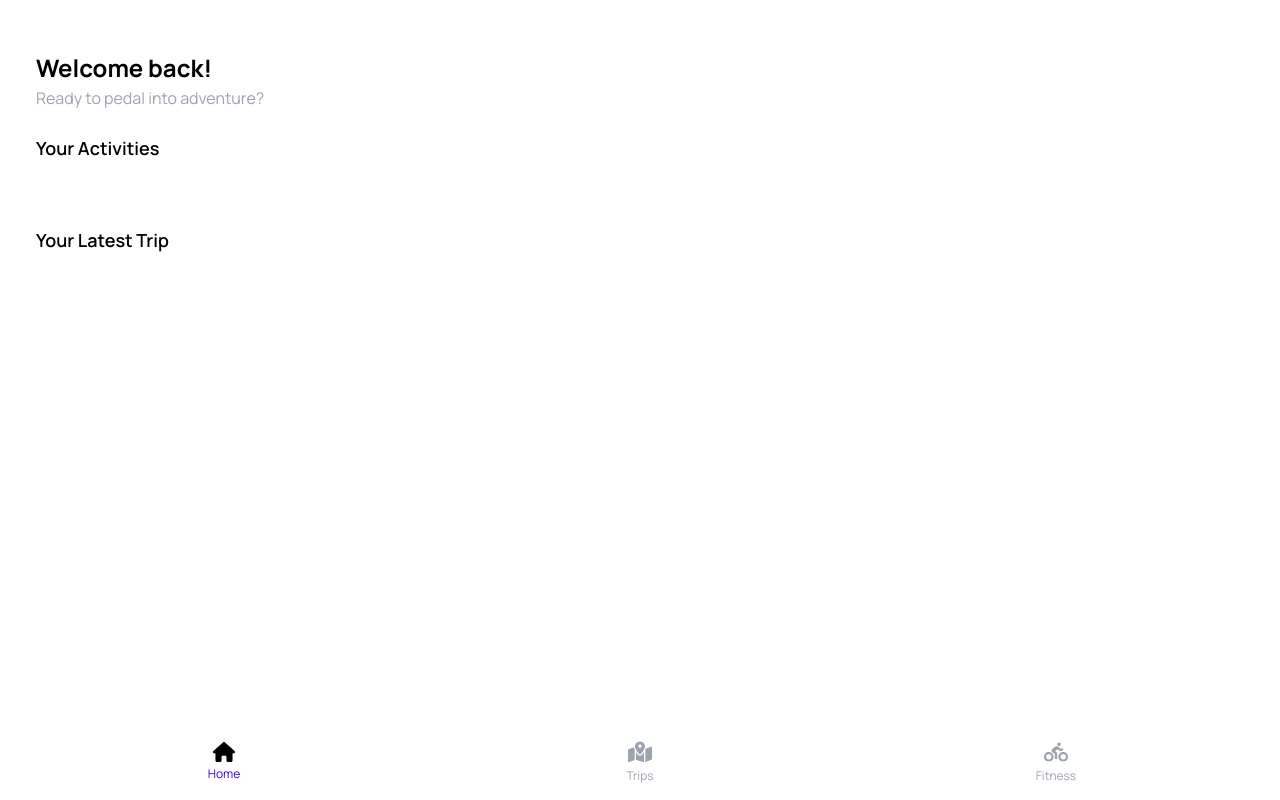
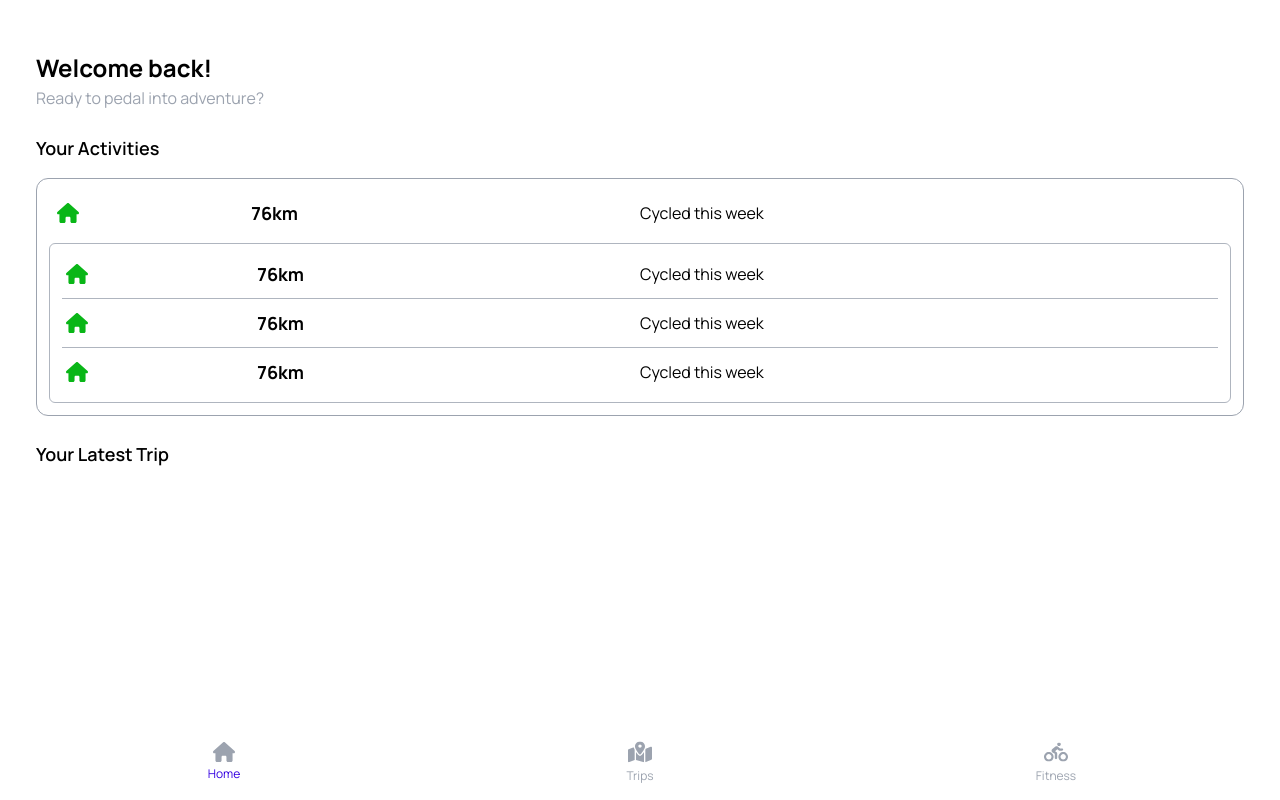
Before and after one commit to ProgrammingFlorian/nextgenbike, a React (Vite) app in the folder frontend/: page / in a window 1280 px wide. Built offline with nearby package versions, Linux system fonts and the light colour scheme.

Commit message:
add react google map

```diff
--- a/frontend/package.json
+++ b/frontend/package.json
@@ -10,6 +10,8 @@
     "preview": "vite preview"
   },
   "dependencies": {
+    "@react-google-maps/api": "^2.19.2",
+    "google-map-react": "^2.2.1",
     "localforage": "^1.10.0",
     "match-sorter": "^6.3.1",
     "react": "^18.2.0",
--- a/frontend/src/assets/svgs.jsx
+++ b/frontend/src/assets/svgs.jsx
@@ -1,12 +1,24 @@
 /* eslint-disable react/prop-types */
 export const Home = ({ fill }) => {
+  const generateClassName = (fill) => {
+    switch (fill) {
+      case 'gray':
+        return 'fill-gray';
+      case 'green':
+        return 'fill-green-500';
+      case 'indigo':
+        return 'fill-indigo-500';
+      default:
+        return 'fill-gray';
+    }
+  }
   return (
     <svg
       width="22"
       height="20"
       viewBox="0 0 22 20"
       xmlns="http://www.w3.org/2000/svg"
-      className={`fill-${fill}`}
+      className={generateClassName(fill)}
     >
       <path
         d="M21.9924 9.98047C21.9924 10.6836 21.4194 11.2344 20.7701 11.2344H19.5479L19.5747 17.4922C19.5747 17.5977 19.567 17.7031 19.5556 17.8086V18.4375C19.5556 19.3008 18.8719 20 18.0278 20H17.4167C17.3747 20 17.3326 20 17.2906 19.9961C17.2372 20 17.1837 20 17.1302 20H15.8889H14.9722C14.1281 20 13.4444 19.3008 13.4444 18.4375V17.5V15C13.4444 14.3086 12.8983 13.75 12.2222 13.75H9.77778C9.10174 13.75 8.55556 14.3086 8.55556 15V17.5V18.4375C8.55556 19.3008 7.87187 20 7.02778 20H6.11111H4.89271C4.83542 20 4.77812 19.9961 4.72083 19.9922C4.675 19.9961 4.62917 20 4.58333 20H3.97222C3.12812 20 2.44444 19.3008 2.44444 18.4375V14.0625C2.44444 14.0273 2.44444 13.9883 2.44826 13.9531V11.2344H1.22222C0.534722 11.2344 0 10.6875 0 9.98047C0 9.62891 0.114583 9.31641 0.381944 9.04297L10.175 0.3125C10.4424 0.0390625 10.7479 0 11.0153 0C11.2826 0 11.5882 0.078125 11.8174 0.273438L21.5722 9.04297C21.8778 9.31641 22.0306 9.62891 21.9924 9.98047Z"
--- a/frontend/src/components/Navbar.jsx
+++ b/frontend/src/components/Navbar.jsx
@@ -6,7 +6,7 @@ import { NavLink } from "react-router-dom";
 
 export default function Navbar() {
   return (
-    <nav className="fixed w-full bottom-0 z-50">
+    <nav className="fixed w-full bottom-0 z-50 bg-white">
       <div className="grid grid-cols-3 px-4">
         <NavLink
           to="/"
--- a/frontend/src/main.jsx
+++ b/frontend/src/main.jsx
@@ -3,6 +3,7 @@ import ReactDOM from 'react-dom/client'
 import App from './App.jsx'
 import Homepage from './pages/Homepage.jsx'
 import Trips from "./pages/Trips.jsx"
+import TripDetail from './pages/TripDetail.jsx'
 import './index.css'
 
 import {
@@ -22,6 +23,10 @@ const router = createBrowserRouter([
       {
         path: "/trips",
         element: <Trips />,
+      },
+      {
+        path: "/trips/:id",
+        element: <TripDetail />,
       }
     ]
   },
--- a/frontend/src/pages/Homepage.jsx
+++ b/frontend/src/pages/Homepage.jsx
@@ -1,7 +1,8 @@
+import { Home } from "../assets/svgs";
+
 export default function Homepage() {
   return (
     <div className="p-9 mt-4">
-
       {/* Welcome Message */}
       <div className="flex flex-col gap-0.5">
         <h1 className="text-2xl font-bold">Welcome back!</h1>
@@ -11,19 +12,38 @@ export default function Homepage() {
       {/* Activities Section */}
       <div className="mt-6">
         <h2 className="text-lg font-semibold">Your Activities</h2>
-        <div className="p-5">
-
+        <div className="p-3 border border-gray rounded-xl mt-4">
+          <div className="grid grid-cols-6 items-center p-2">
+            <Home fill="green" />
+            <span className="col-span-2 font-bold text-lg my-auto">76km</span>
+            <span className="col-span-3 my-auto">Cycled this week</span>
+          </div>
+          <div className="p-3 border border-gray rounded-md mt-2 border-opacity-80 flex flex-col gap-1.5">
+            <div className="grid grid-cols-6 items-center p-1">
+              <Home fill="green" />
+              <span className="col-span-2 font-bold text-lg my-auto">76km</span>
+              <span className="col-span-3 my-auto">Cycled this week</span>
+            </div>
+            <hr className="text-gray opacity-80" />
+            <div className="grid grid-cols-6 items-center p-1">
+              <Home fill="green" />
+              <span className="col-span-2 font-bold text-lg my-auto">76km</span>
+              <span className="col-span-3 my-auto">Cycled this week</span>
+            </div>
+            <hr className="text-gray opacity-80" />
+            <div className="grid grid-cols-6 items-center p-1">
+              <Home fill="green" />
+              <span className="col-span-2 font-bold text-lg my-auto">76km</span>
+              <span className="col-span-3 my-auto">Cycled this week</span>
+            </div>
+          </div>
         </div>
       </div>
 
       {/* Latest Trip Section */}
       <div className="mt-6">
         <h2 className="text-lg font-semibold">Your Latest Trip</h2>
-        <div className="p-5">
-
-        </div>
       </div>
-
     </div>
   );
 }
--- /dev/null
+++ b/frontend/src/pages/TripDetail.jsx
@@ -0,0 +1,35 @@
+import { useParams } from "react-router-dom";
+import GoogleMapReact from "google-map-react";
+
+export default function TripDetail() {
+  const { id } = useParams();
+  const defaultProps = {
+    center: {
+      lat: 59.95,
+      lng: 30.33,
+    },
+    zoom: 11,
+  };
+  return (
+    <div className="">
+      {/* Welcome Message */}
+      <div className="p-9 mt-4">
+        <div className="flex flex-col gap-0.5">
+          <h1 className="text-2xl font-bold">Trip Detail</h1>
+        </div>
+      </div>
+      {/* Render Map */}
+      {console.log(import.meta.env.VITE_MAPS_API_KEY)}
+      <div
+        className="absolute bottom-18 z-0 "
+        style={{ height: "76vh", width: "100%" }}
+      >
+        <GoogleMapReact
+          bootstrapURLKeys={{ key: import.meta.env.VITE_MAPS_API_KEY }}
+          defaultCenter={defaultProps.center}
+          defaultZoom={defaultProps.zoom}
+        ></GoogleMapReact>
+      </div>
+    </div>
+  );
+}
--- a/frontend/src/pages/Trips.jsx
+++ b/frontend/src/pages/Trips.jsx
@@ -1,8 +1,25 @@
+import { useState } from "react";
+
 export default function Homepage() {
-    return (
-        <div className="p-9">
-            <h1 className="text-3xl font-bold">Welcome trips!</h1>
-            <p className="text-lg">Ready to pedal into adventure?</p>
-        </div>
-    )
+  const [keyword, setKeyword] = useState("");
+
+  return (
+    <div className="p-9 mt-4">
+      {/* Welcome Message */}
+      <div className="flex flex-col gap-0.5">
+        <h1 className="text-2xl font-bold">Your Recent Trips</h1>
+      </div>
+
+      {/* Search Bar */}
+      <input
+        className="text-sm py-2 px-4 mt-8 border border-gray w-full rounded-lg"
+        type="text"
+        value={keyword}
+        placeholder="Search Trip ..."
+        onChange={(e) => setKeyword(e.target.value)}
+      />
+
+      {/* Render Small Items */}
+    </div>
+  );
 }
```
Also changed, not shown: frontend/.eslintrc.cjs, 1 other file (tests, documents, lock files or other folders).
